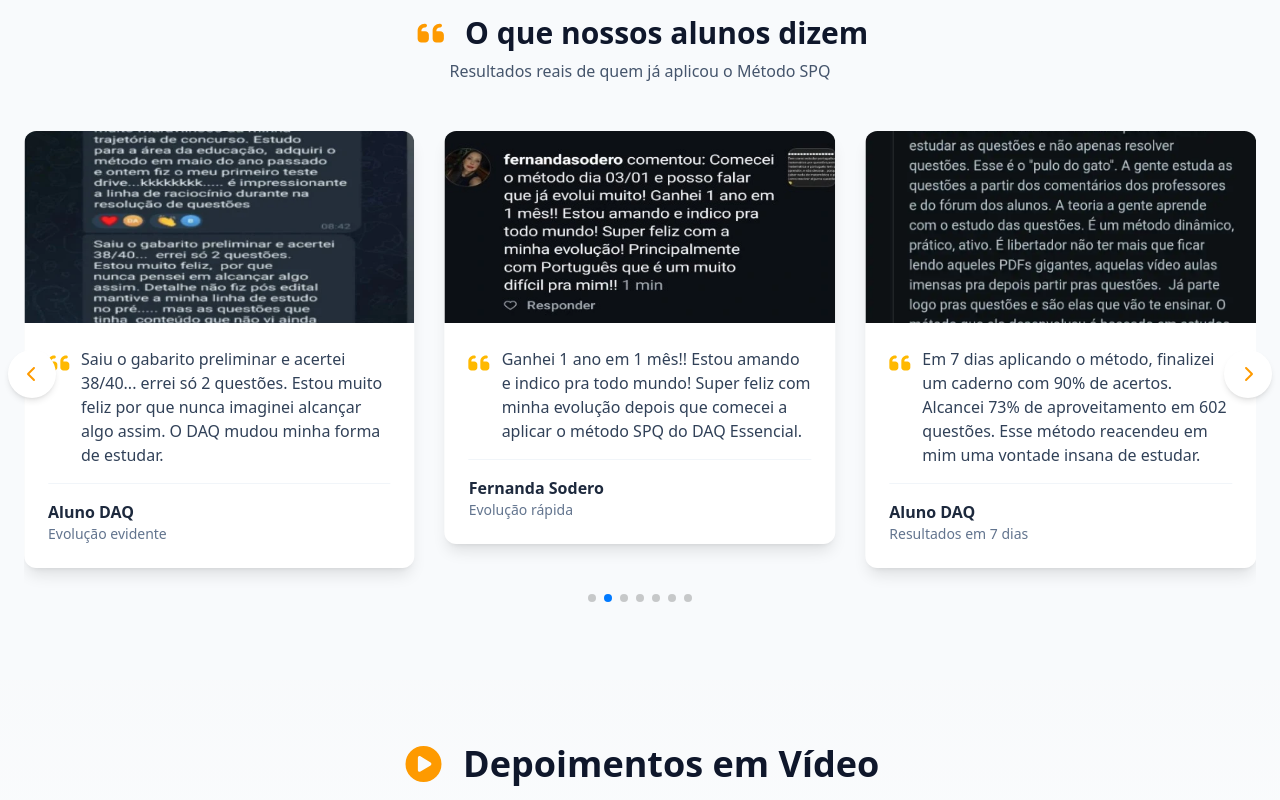
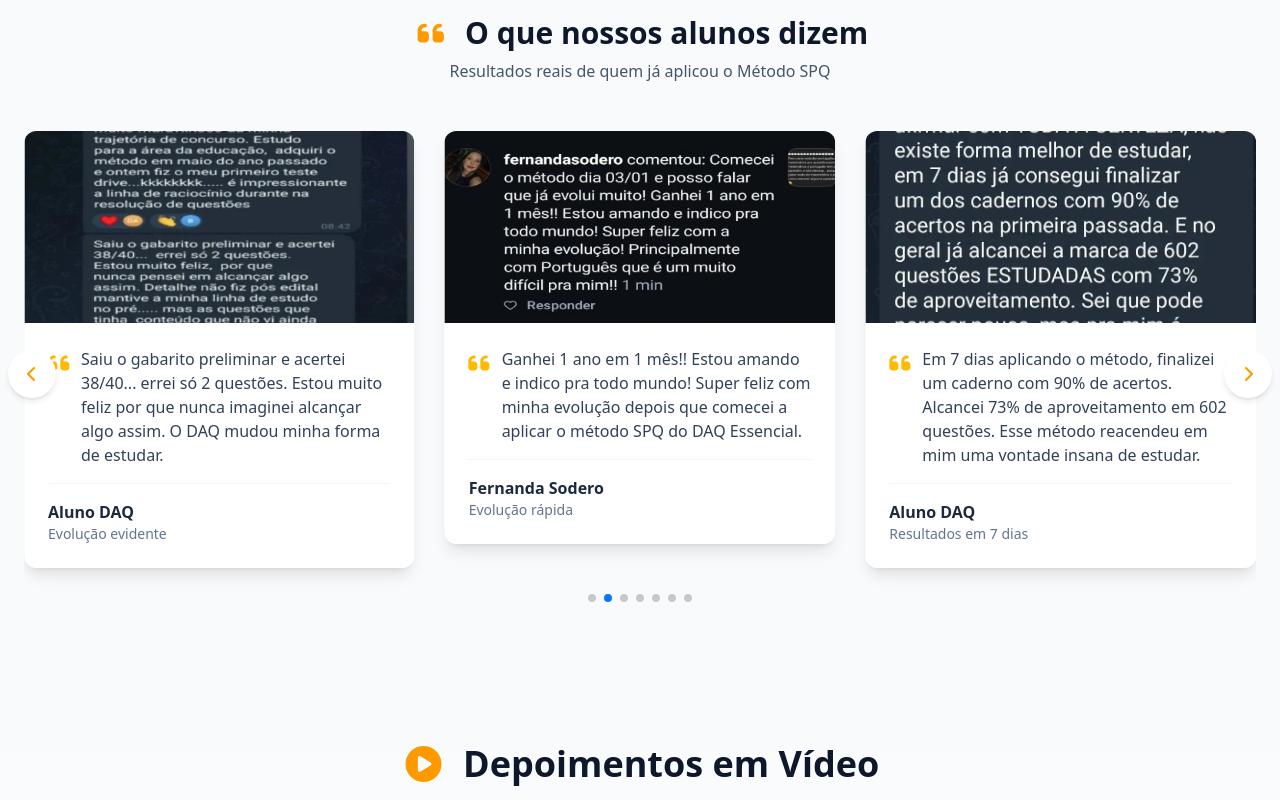
Before and after one commit to Shaolinnn/landing-page-daq-essencial, a Next.js app: page / in a window 1280 px wide. Shown: the part 2440-3240 px from the top of the page. Built offline with nearby package versions, Linux system fonts and the light colour scheme.

Commit message:
Correções

```diff
--- a/src/app/page.tsx
+++ b/src/app/page.tsx
@@ -285,7 +285,7 @@ export default function HomePage() {
                 <h3 className="text-xl font-bold text-slate-800 mb-4">DAQ Essencial</h3>
                 {/* 1. Mensagem de ancoragem */}
                 <p className="text-slate-600 text-base mb-3 px-4">
-                  Tudo isso pelo preço mensal daquele combo de fast-food que você pede sem pensar (e se arrepende 1 hora depois):
+                  Mais barato que aquela assinatura vitalícia do cursinho que você não usa — e, diferente dela, te aproxima da aprovação:
                 </p>
 
                 {/* 2. Novo preço (somente parcelado) */}
--- a/src/components/TestimonialsSection.tsx
+++ b/src/components/TestimonialsSection.tsx
@@ -20,7 +20,7 @@ const testimonialsData = [
   { image: '/img/Depoimento_3.webp', text: 'Ganhei 1 ano em 1 mês!! Estou amando e indico pra todo mundo! Super feliz com minha evolução depois que comecei a aplicar o método SPQ do DAQ Essencial.', author: 'Fernanda Sodero', role: 'Evolução rápida', },
 
   {
-    image: '/img/depoimento_7.webp',
+    image: '/img/depoimento_8.webp',
     text: 'Em 7 dias aplicando o método, finalizei um caderno com 90% de acertos. Alcancei 73% de aproveitamento em 602 questões. Esse método reacendeu em mim uma vontade insana de estudar.', //
     author: 'Aluno DAQ',
     role: 'Resultados em 7 dias',
```
